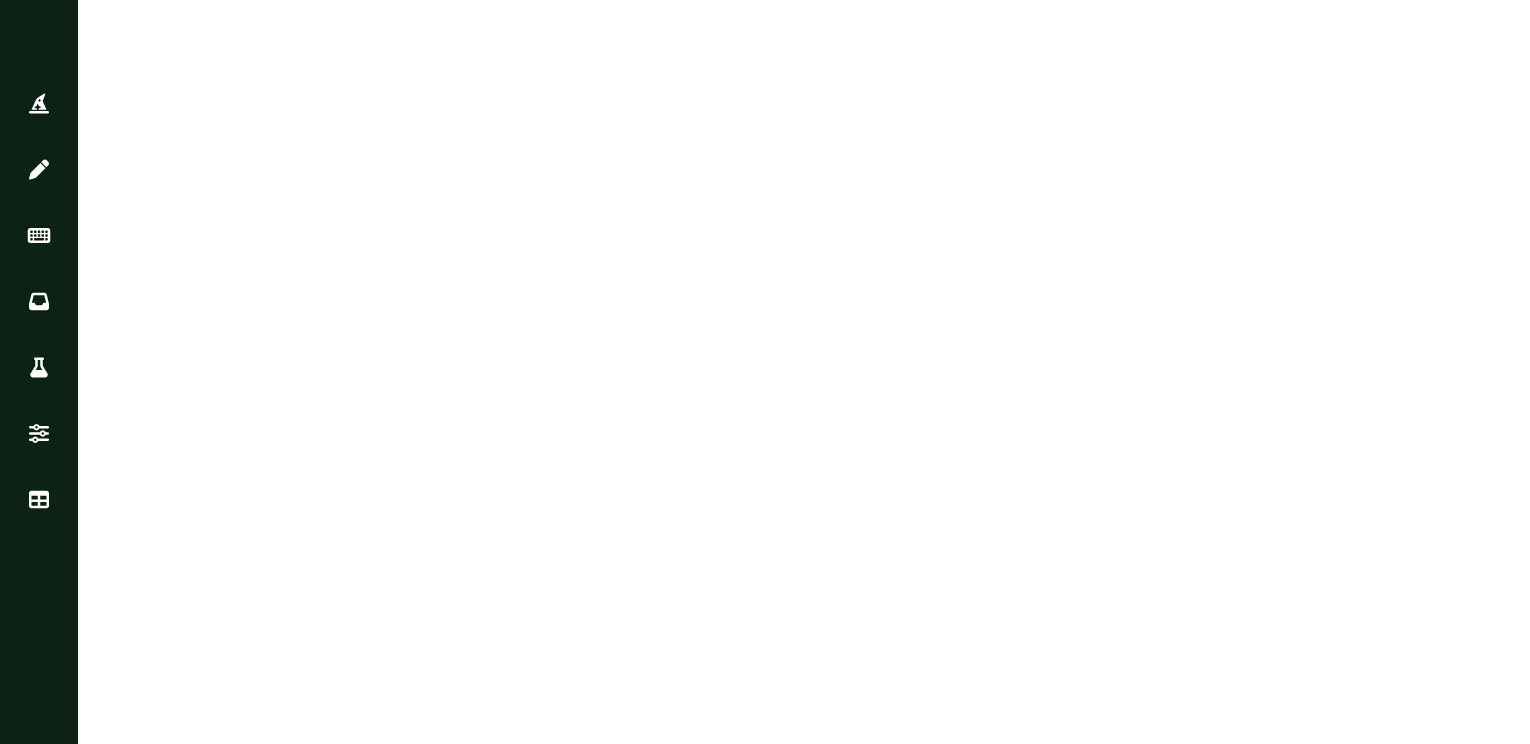
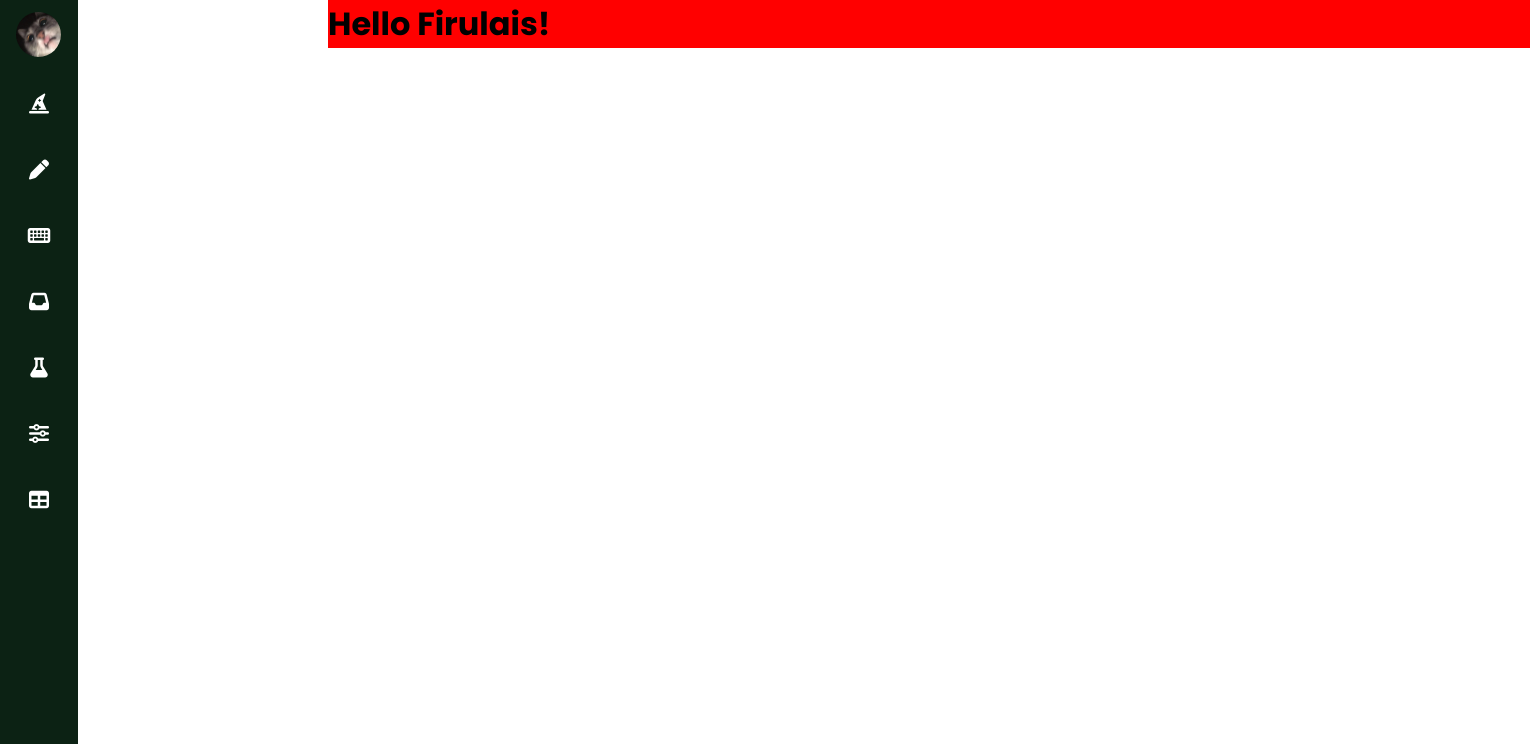
Before and after one commit to juanfes517/TemplatesReact, a React (Vite) app: page / in a window 1280 px wide. Shown: the top 744 px of the page, 1530 px wide, since content can reach past the window. Built offline with nearby package versions, Linux system fonts and the light colour scheme.

Commit message:
Sidebars principales completados

```diff
--- a/src/App.css
+++ b/src/App.css
@@ -1,3 +1,3 @@
 .div-main {
-  display: grid;
+  display: flex;
 }
--- a/src/App.jsx
+++ b/src/App.jsx
@@ -1,4 +1,5 @@
 import React, { useState } from 'react';
+import './App.css';
 
 import TableHighlight from './components/tables/TableHighlight';
 import AnimatedTextFill from './components/animations/AnimatedTextFill';
@@ -15,6 +16,7 @@ import LoginTranslucent from './components/forms/LoginTranslucent';
 import HoverableSidebar from './components/sidebars/HoverableSidebar';
 import SideBarIcons from './components/main/SideBarIcons';
 import SideBarList from './components/main/SideBarList';
+import MainSection from './components/main/MainSection';
 
 function App() {
 
@@ -28,14 +30,11 @@ function App() {
 
 	return (
 		<div className='div-main'>
-			<div>
 				<SideBarIcons openOrCloseSidebarList={openOrCloseSidebarList} />
-			</div>
-			<div>
 				<SideBarList
 					classSidebarList={classSidebarList}
 					selectedItem={selectedItemSidebarIcons} />
-			</div>
+				<MainSection />
 		</div>
 	);
 }
--- /dev/null
+++ b/src/components/main/MainSection.jsx
@@ -0,0 +1,15 @@
+import React from 'react';
+import '../../stylesheet/main/MainSection.css';
+
+function MainSection(props) {
+  return (
+    <div className='div-main-section'>
+      <h1 className='h'>
+        Hello Firulais!
+      </h1>
+
+    </div>
+  );
+}
+
+export default MainSection;
--- a/src/components/main/SideBarIcons.jsx
+++ b/src/components/main/SideBarIcons.jsx
@@ -28,7 +28,7 @@ function SideBarIcons(props) {
     } else {
       selectedItem.classList.add('element-active');
       newClass = 'open';
-      if (areItemsDifferent(selectedItem)){
+      if (areItemsDifferent(selectedItem)) {
         lastSelectedItem.classList.remove('element-active');
       } else {
         newClass = 'open';
@@ -41,6 +41,9 @@ function SideBarIcons(props) {
   return (
     <div className="sidebar-icons">
       <ul>
+        <li className='list-image'>
+          <img src={ProfileImage} alt='profileImg' />
+        </li>
         <li className='list-element' onClick={handleClick}>
           <div className='icon-container'>
             <i className="fa-solid fa-hat-wizard"></i>
@@ -83,10 +86,6 @@ function SideBarIcons(props) {
           </div>
           <span className='tooltip'>Tables</span>
         </li>
-        <li className='list-image'>
-          <img src={ProfileImage} alt='profileImg' />
-        </li>
-        <div className='indicator-icons'></div>
       </ul>
     </div>
   );
--- a/src/components/main/SideBarList.jsx
+++ b/src/components/main/SideBarList.jsx
@@ -10,7 +10,7 @@ function SideBarList(props) {
       <p className='title'>{props.selectedItem}</p>
       {
         getListComponents(props.selectedItem)?.map((item, index) => (
-          <div key={index}>
+          <div key={index} className='component-sidebar-list'>
             <span>{item}</span>
           </div>
         ))
--- /dev/null
+++ b/src/stylesheet/main/MainSection.css
@@ -0,0 +1,12 @@
+.h {
+  background-color: red;
+}
+
+.div-main-section {
+  position: absolute;
+  top: 0;
+  left: 328px;
+  /* left: 78px; */
+  width: calc(100% - 78px);
+  height: 100vh;
+}
--- a/src/stylesheet/main/SideBarIcons.css
+++ b/src/stylesheet/main/SideBarIcons.css
@@ -55,6 +55,8 @@
 
 .sidebar-icons li {
   list-style: none;
+  border-radius: 20%;
+  cursor: pointer;
 }
 
 .sidebar-icons li.list-element {
@@ -72,14 +74,12 @@
 
 .sidebar-icons .list-element:not(.element-active):hover {
   background-color: #27743d;
-  border-radius: 4px;
-  cursor: pointer;
-  transition: 1.0s;
+  border-radius: 20%;
 }
 
 .sidebar-icons .list-image {
   position: fixed;
-  bottom: 0px;
+  top: 10px;
   padding: 2px;
 }
 
@@ -91,13 +91,12 @@
 }
 
 .sidebar-icons li .icon-container {
-  transition: 0.5s
+  transition: 0.25s;
 }
 
 .sidebar-icons li.element-active .icon-container {
   position: relative;
   background-color: #27743d;
-  border-radius: 30%;
-  transition: 0.5s;
+  border-radius: 20%;
   transform: scale(1.2) translateX(20px);
 }
--- a/src/stylesheet/main/SideBarList.css
+++ b/src/stylesheet/main/SideBarList.css
@@ -1,7 +1,7 @@
 @import url("https://fonts.googleapis.com/css2?family=Poppins:wght@200;300;400;500;600;700&display=swap");
 
 .div-sidebar-list.open {
-  position: relative;
+  position: fixed;
   left: 78px;
   background: #27743d;
   width: 250px;
@@ -12,11 +12,11 @@
   flex-direction: column;
   justify-content: flex-start;
   align-items: center;
+  z-index: 99;
 }
 
 .div-sidebar-list.close {
   width: 0;
-  overflow: hidden;
   transition: 0.5s;
   height: 100vh;
 }
@@ -31,8 +31,41 @@
   padding-bottom: 5px;
   margin-bottom: 15px;
   border-bottom: 2px solid #000;
+  visibility: visible;
+  transition: visibility 0s 0.3s;
 }
 
-/* .div-sidebar-list.close .title {
+.div-sidebar-list.close .title {
+  visibility: hidden;
+  transition: 0.1s;
+}
+
+.div-sidebar-list .component-sidebar-list {
+  width: 100%;
+  padding: 5px 8px 1px 8px;
+  margin-top: 5px;
+  cursor: pointer;
+  text-align: center;
+  border-bottom: 1px double #0c2214;
+  border-radius: 4px;
+  user-select: none;
+  visibility: visible;
+  transition: visibility 0s 0.3s;
+}
+
+.div-sidebar-list.close .component-sidebar-list {
+  visibility: hidden;
+  transition: 0s;
+}
+
+.div-sidebar-list .component-sidebar-list:hover {
+  color: #fff;
+}
+
+.div-sidebar-list .component-sidebar-list:active {
+  background: #2c8d47;
+}
+
+.div-sidebar-list.close .component-sidebar-list {
   opacity: 0;
-} */
+}
```
